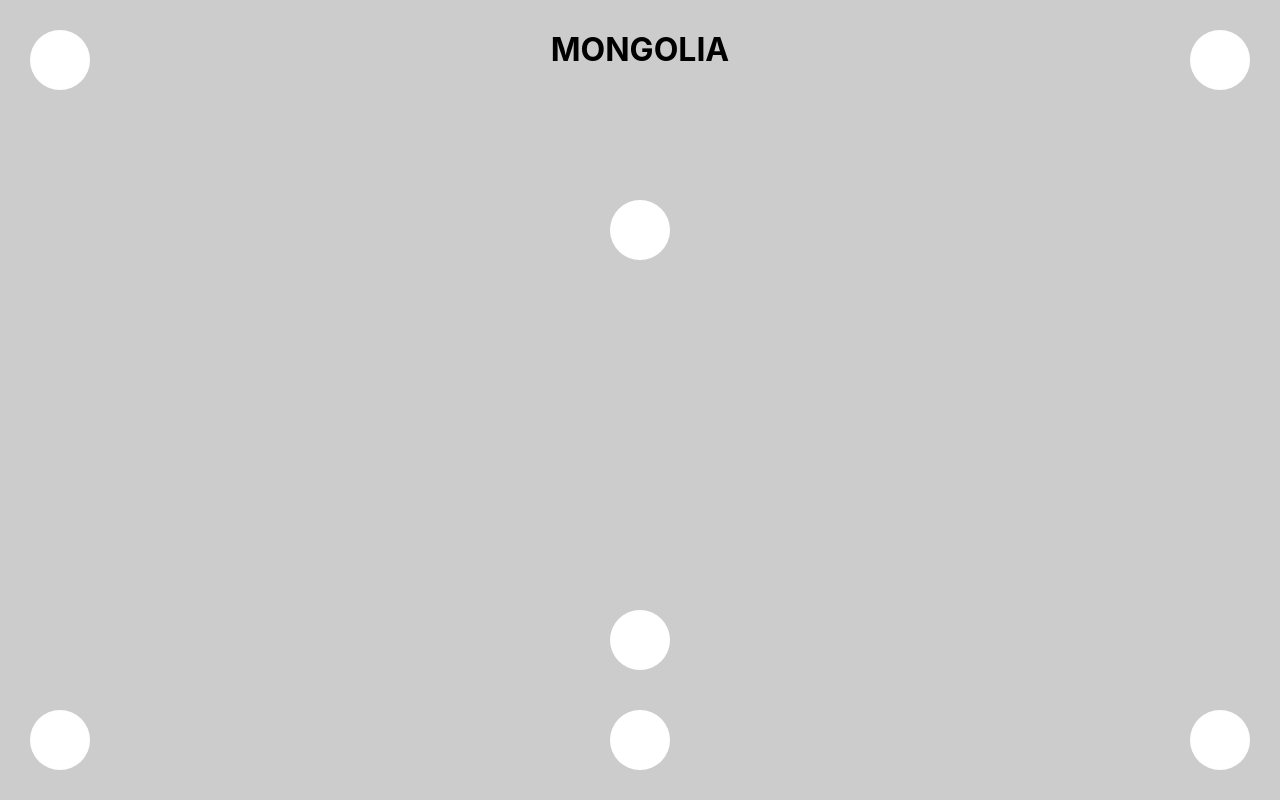
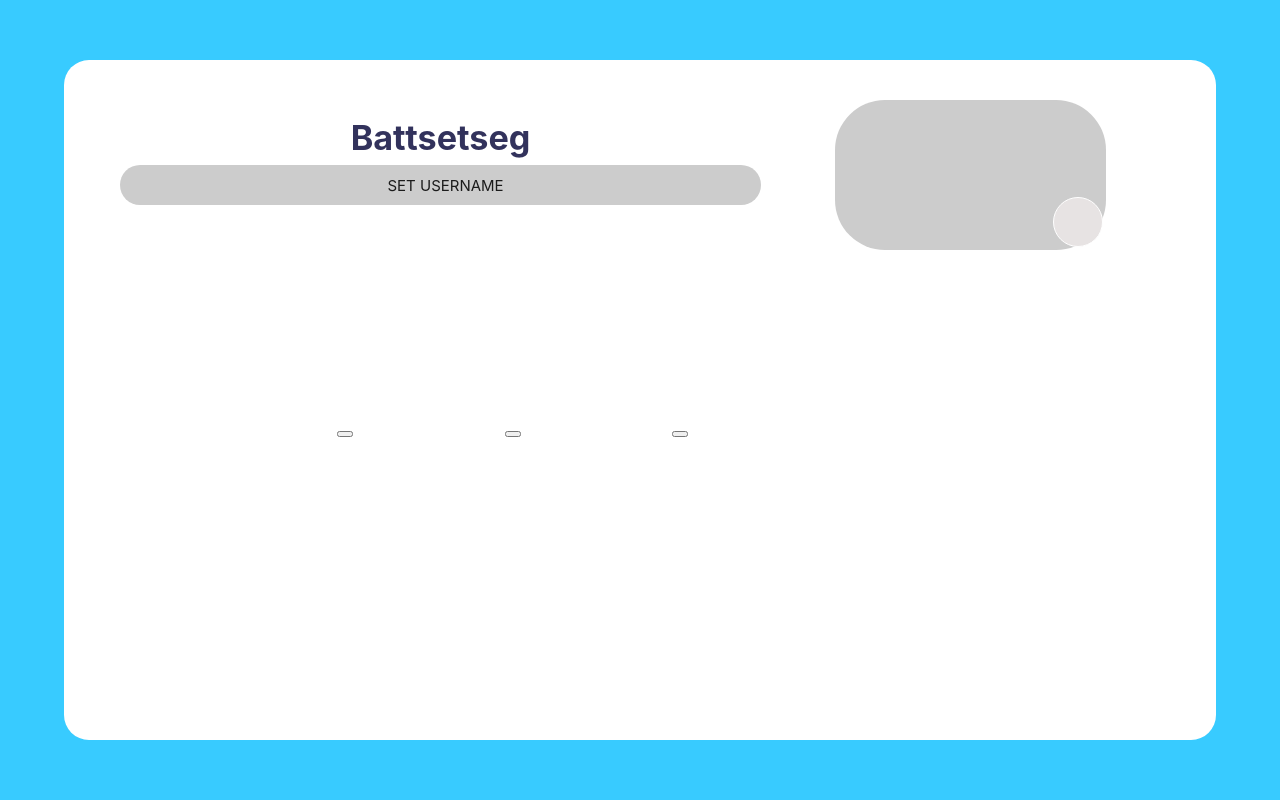
Before and after one commit to BBattsetseg/Zenly-pro, a React (Create React App) app: page / in a window 1280 px wide. Built offline with nearby package versions, Linux system fonts and the light colour scheme.

Commit message:
zenly profile UI

```diff
--- a/package.json
+++ b/package.json
@@ -6,6 +6,7 @@
     "@testing-library/jest-dom": "^5.11.4",
     "@testing-library/react": "^11.1.0",
     "@testing-library/user-event": "^12.1.10",
+    "materialize-css": "^1.0.0-rc.2",
     "node-sass": "^4.14.1",
     "react": "^17.0.2",
     "react-dom": "^17.0.2",
--- a/src/App.js
+++ b/src/App.js
@@ -1,10 +1,12 @@
 import './App.css';
 import Home from './pages/home';
+import Profile from './pages/profile'
 
 function App() {
   return (
     <div className="App">
-      <Home/>
+      {/* <Home/> */}
+      <Profile/>
     </div>
   );
 }
--- a/src/index.js
+++ b/src/index.js
@@ -3,6 +3,7 @@
 import './index.css';
 import App from './App';
 import reportWebVitals from './reportWebVitals';
+import 'materialize-css/dist/css/materialize.min.css'
 
 ReactDOM.render(
   <React.StrictMode>
--- /dev/null
+++ b/src/pages/profile/index.js
@@ -0,0 +1,43 @@
+import React  from 'react';
+import './profile.scss';
+const Profile = () =>{
+
+    return(
+            <div className="profile-container">
+            <link rel="stylesheet" href="https://use.fontawesome.com/releases/v5.15.3/css/all.css" integrity="sha384-SZXxX4whJ79/gErwcOYf+zWLeJdY/qpuqC4cAa9rOGUstPomtqpuNWT9wdPEn2fk" crossorigin="anonymous"></link>
+                <div className="container-profile">
+                    <div className="profile-content">
+                        <div className="icons">
+                            <i class="fas fa-cog fa-3x"></i>
+                        </div>
+                        <div className="row">
+                            <div className="col m8 white row">
+                                <div className="col m11 profile-name">
+                                    <h4><b>Battsetseg</b></h4>
+                                </div>
+                                <div className="col m11  profile-edit-name">
+                                <i class="fas fa-pen"></i>
+                                <span>SET USERNAME</span>
+                                </div>
+                            </div>
+                            <div className="col m3 profile-input-picture">
+                                <div className="camera-icon">
+                                    <i class="fas fa-camera fa-2x"></i>
+                                </div>
+                            </div>
+                        </div>
+                        <div className="row">
+                            <div className="profile-icons">
+                                <button className="message-icon"><i className="fas fa-comment-dots fa-3x" ></i></button>
+                                <button className="world-icon"><i className="fas fa-globe-americas fa-3x" ></i></button>
+                                <button className="profile-icon"><i className="fas fa-user fa-3x" ></i></button>
+                            </div>
+                        </div>
+                    </div>
+                </div>
+            </div>
+    )
+}
+
+
+export default Profile;
--- /dev/null
+++ b/src/pages/profile/profile.scss
@@ -0,0 +1,86 @@
+.profile-container {
+    background-color: #38cbff;
+    width: 100%;
+    height: 100vh;
+    padding: 60px 0;
+
+    .container-profile{
+        width: 90%;
+        margin: auto;
+        height: 100%;
+        background-color: #fff;
+        border-radius: 25px;
+
+        .profile-content{
+            padding: 30px;
+            height: 100%;
+
+            h1,h2,h3,h4,h5,h6{
+                margin: 0 !important;
+                vertical-align: middle;
+            }
+
+            .icons{
+                width: 40px;
+            }
+            .row{
+                margin: 5px;
+
+                .profile-name {
+                    height: 50px;
+                    color: rgb(50, 50, 92);
+                    background-color: #fff !important;
+                    padding-top: 2%;
+
+                }
+                .profile-edit-name {
+                    height: 40px;
+                    padding-top: 1.5%;
+                    border-radius: 20px;
+                    span {
+                        margin-left: 10px;
+                    }
+
+                }
+                .profile-input-picture {
+                    height: 150px;
+                    border-radius: 50px;
+                    position: relative;
+
+                    .camera-icon {
+                        width: 50px;
+                        position: absolute;
+                        bottom: 3px;
+                        right: 3px;
+                        height: 50px;
+                        background-color: rgb(231, 227, 227);
+                        border: white 1px solid;
+                        border-radius: 50%;
+                        i {
+                            transform: translateY(45%);
+                        }
+                    }
+                }
+
+                .col {
+                    margin: 5px;
+                    background-color: #ccc;
+                }
+            }
+
+            .profile-icons{
+                width: 70%;
+                margin: auto;
+                display: flex;
+                margin-top: 100px;
+
+
+                button {
+                    margin: 10%;
+                }
+            }
+
+        }
+    }
+
+}
```
Also changed, not shown: 1 other file (tests, documents, lock files or other folders).
